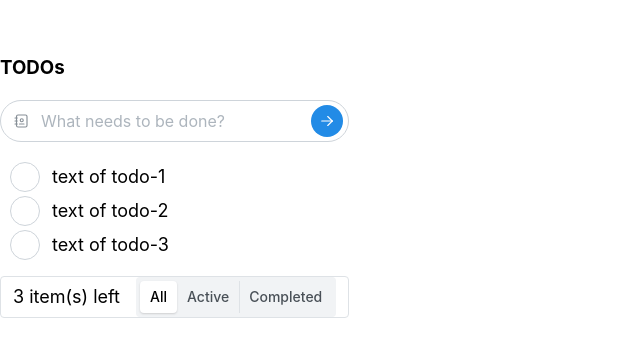
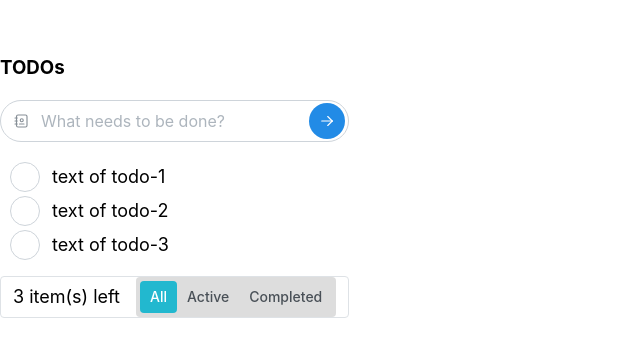
Before and after one commit to oleg-butko/vite-react-ts-gh-pages, a React (Vite) app: page / in a window 1280 px wide. Shown: the part 224-580 px from the top of the page, without its empty margins (0-640 px from the left). Built offline with nearby package versions, Linux system fonts and the light colour scheme.

Commit message:
fix size and color

```diff
--- a/src/components/InputWithButton/index.tsx
+++ b/src/components/InputWithButton/index.tsx
@@ -25,7 +25,10 @@ export function InputWithButton(props: Props) {
 			value={value}
 			onChange={(event) => setValue(event.target.value)}
 			rightSection={
-				<ActionIcon size={32} radius='xl' color={theme.primaryColor}>
+				<ActionIcon
+					size='input-sm'
+					radius='xl'
+					color={theme.primaryColor}>
 					<IconArrowRight
 						onClick={() => {
 							props.addTodoCallback(value)
--- a/src/components/Todos/index.tsx
+++ b/src/components/Todos/index.tsx
@@ -1,12 +1,19 @@
 import { useState, useEffect } from 'react'
+import {
+	Checkbox,
+	SegmentedControl,
+	Text,
+	Space,
+	useMantineTheme
+} from '@mantine/core'
 import type { Todo } from '@/types/todo'
-import { Checkbox, SegmentedControl, Text, Space } from '@mantine/core'
 import { Paper, Flex } from '@mantine/core'
 import { InputWithButton } from 'components/InputWithButton'
 
 type Filter = 'All' | 'Active' | 'Completed'
 
 export function Todos({ data }: { data: Todo[] }) {
+	const theme = useMantineTheme()
 	const [todosList, setTodosList] = useState(data)
 	const [filter, setFilter] = useState<Filter>('All')
 	const [visibleTodos, setVisibleTodos] = useState(todosList)
@@ -85,7 +92,11 @@ export function Todos({ data }: { data: Todo[] }) {
 						onChange={(val) => {
 							setFilter(val as Filter)
 						}}
+						withItemsBorders={false}
+						bg={'#ddd'}
+						color={theme.colors.cyan[5]}
 						size='sm'
+						// size='input-sm'
 						data={['All', 'Active', 'Completed']}
 					/>
 				</Flex>
```
